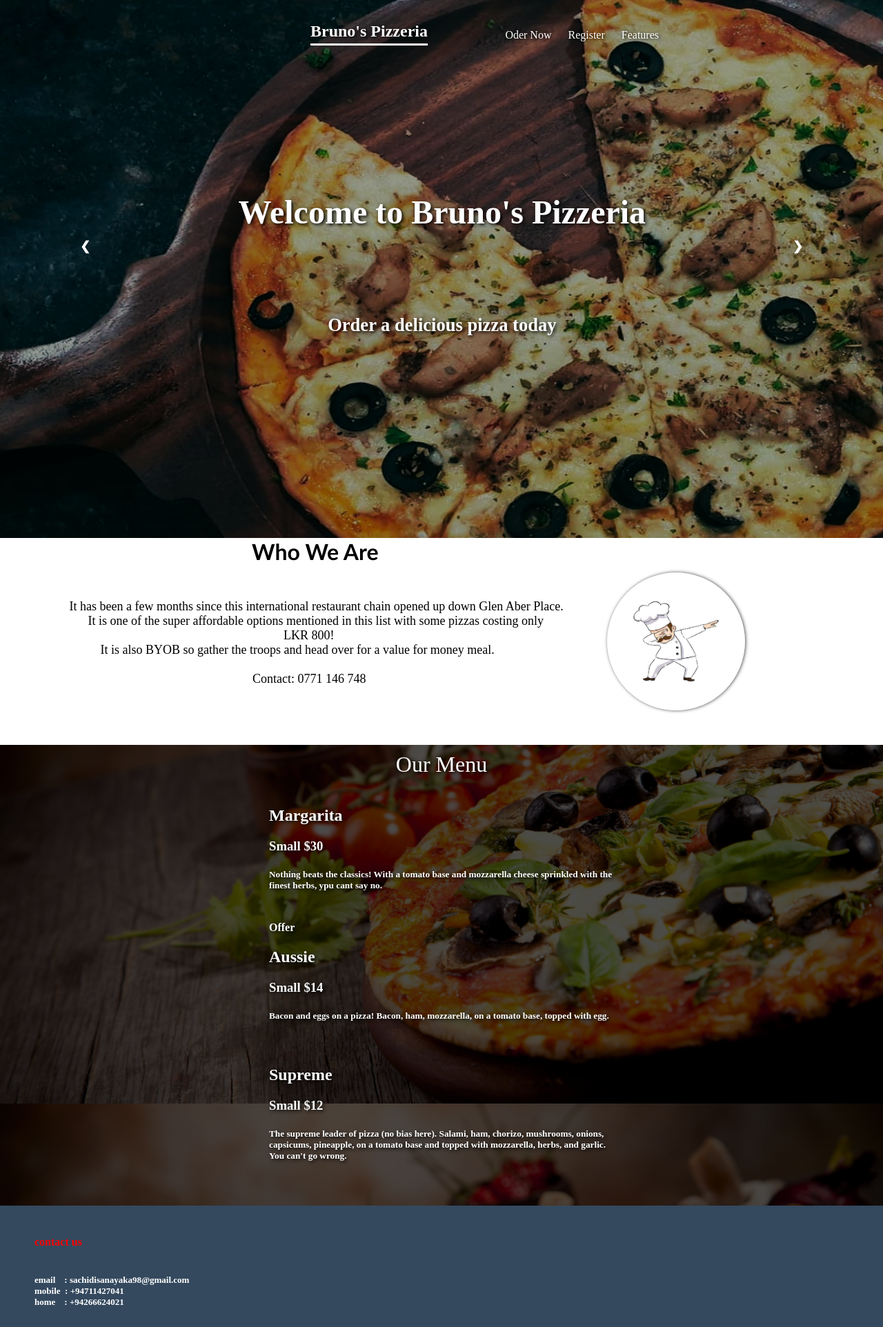
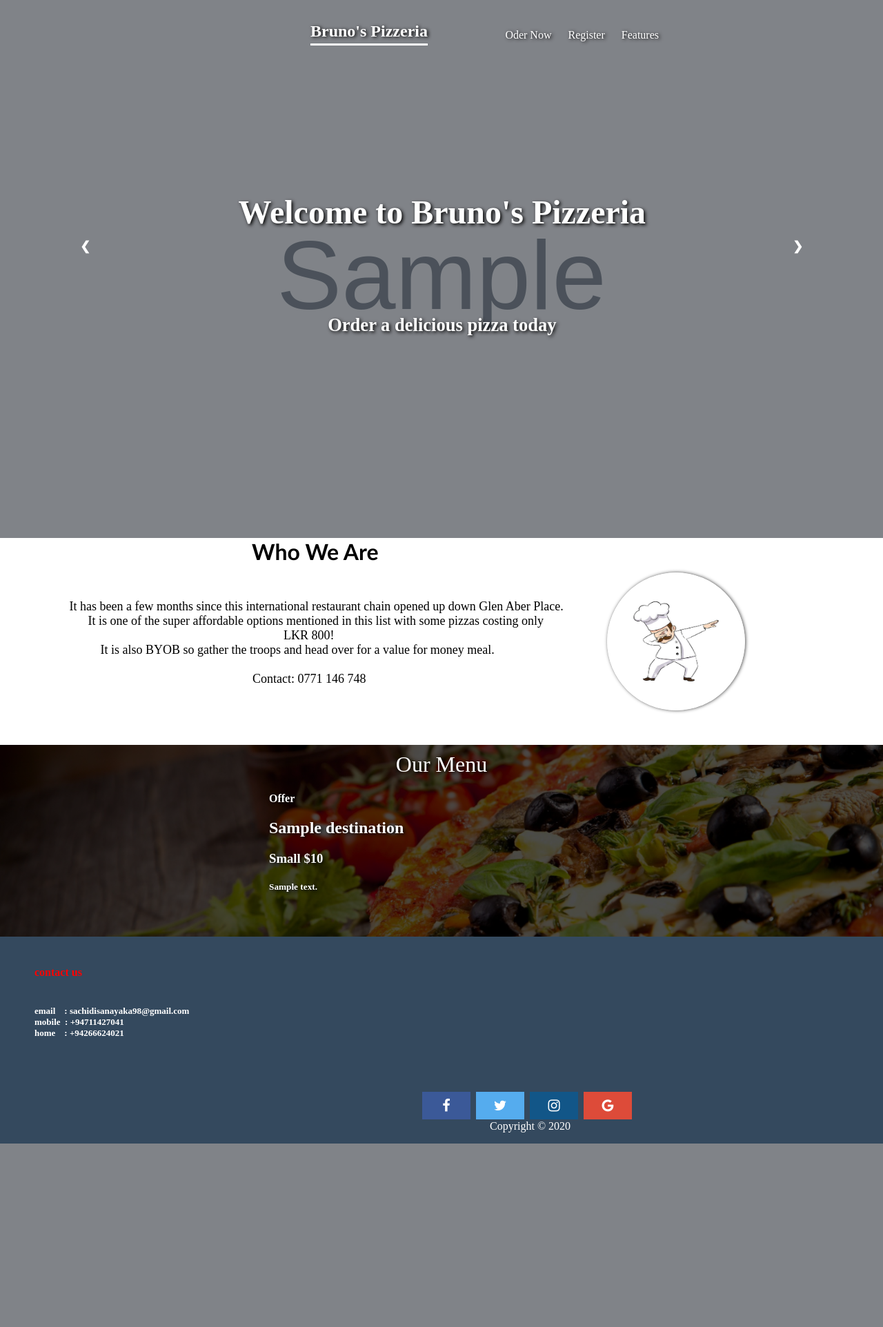
Before and after one commit to sachinthadilshandisanayaka/Django_project, a Django app: page / in a window 1280 px wide. Shown: the top 1924 px of the page at 69% size. After the commit the page ends 1658 px from the top, so only its background shows below. Run offline with Django 3.2, Linux system fonts and the light colour scheme; tables that the repository leaves empty hold one stand-in row (values such as "Sample post"); grey boxes marked "Sample" are stand-in pictures; lists and menus that the app fills with data are empty; some libraries are stand-ins or nearby versions.

Commit message:
fixed errors

```diff
--- a/test_project/templates/index.html
+++ b/test_project/templates/index.html
@@ -22,9 +22,9 @@
         </div>
     </div>
     <div class="front-image">
-        {% for image in dests %}
+        {% for dest in dests %}
         <div class="slideimage">
-            <img src="{{image.img}}" alt="pizza">
+            <img src="{{dest.img.url}}" alt="pizza">
         </div>
         {% endfor %}
 <!--        <div class="slideimage">-->
--- a/test_project/travello/views.py
+++ b/test_project/travello/views.py
@@ -5,31 +5,6 @@ from .models import Destination
 # Create your views here.
 
 def index(request):
-    dest1 = Destination()
-    dest1.name = "Margarita"
-    dest1.img = "pizza.jpg"
-    dest1.desc = "Nothing beats the classics! With a tomato base and mozzarella cheese sprinkled with the finest " \
-                 "herbs, ypu cant say no. "
-    dest1.offer = False
-    dest1.price = 30
-
-    dest2 = Destination()
-    dest2.name = "Aussie"
-    dest2.img = "pizza2.jpg"
-    dest2.desc = "Bacon and eggs on a pizza! Bacon, ham, mozzarella,\
-                        on a tomato base, topped with egg."
-    dest2.offer = True
-    dest2.price = 14
-
-    dest3 = Destination()
-    dest3.name = "Supreme"
-    dest3.img = "pizza3.jpg"
-    dest3.desc = "The supreme leader of pizza (no bias here). Salami, ham, chorizo, mushrooms,\
-                        onions, capsicums, pineapple, on a tomato base and topped with mozzarella,\
-                        herbs, and garlic. You can't go wrong."
-    dest3.offer = False
-    dest3.price = 12
-
-    dests = [dest1, dest2, dest3]
+    dests = Destination.objects.all()
 
     return render(request, 'index.html', {'dests': dests})
```
